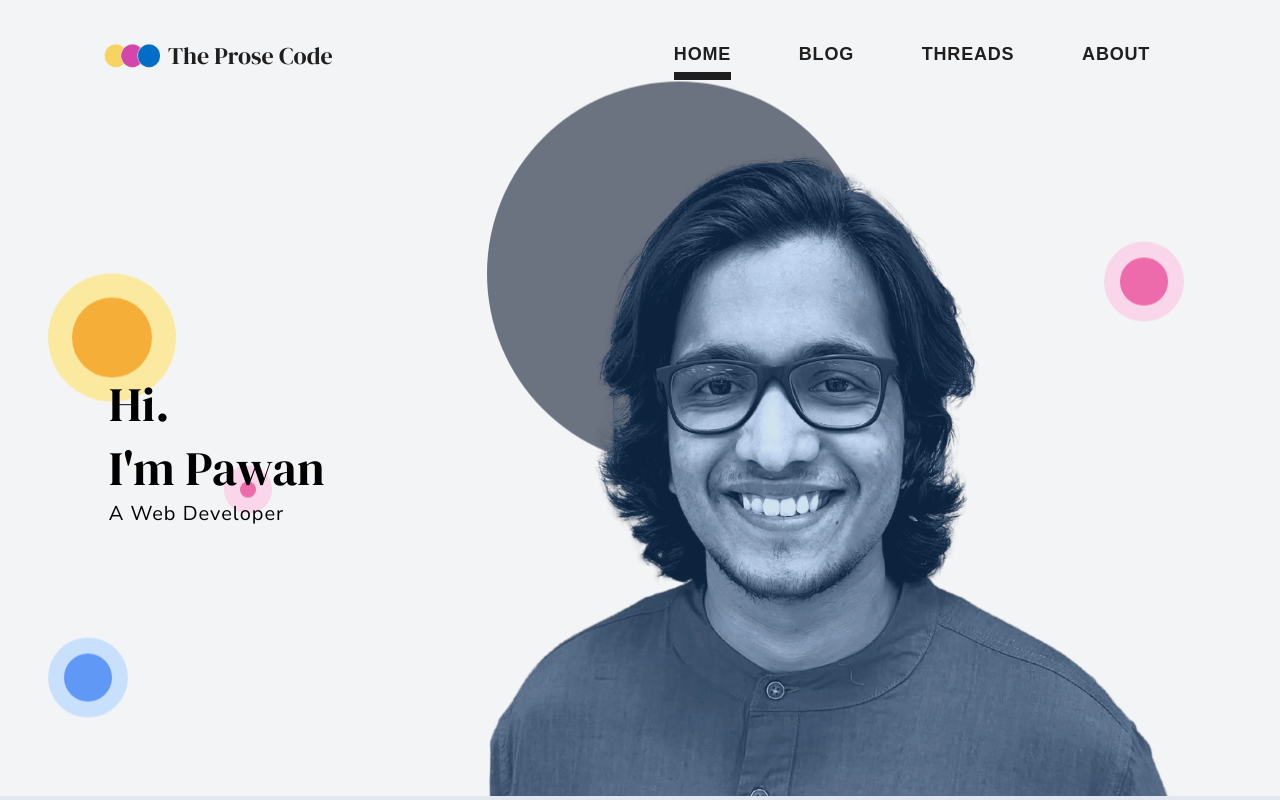
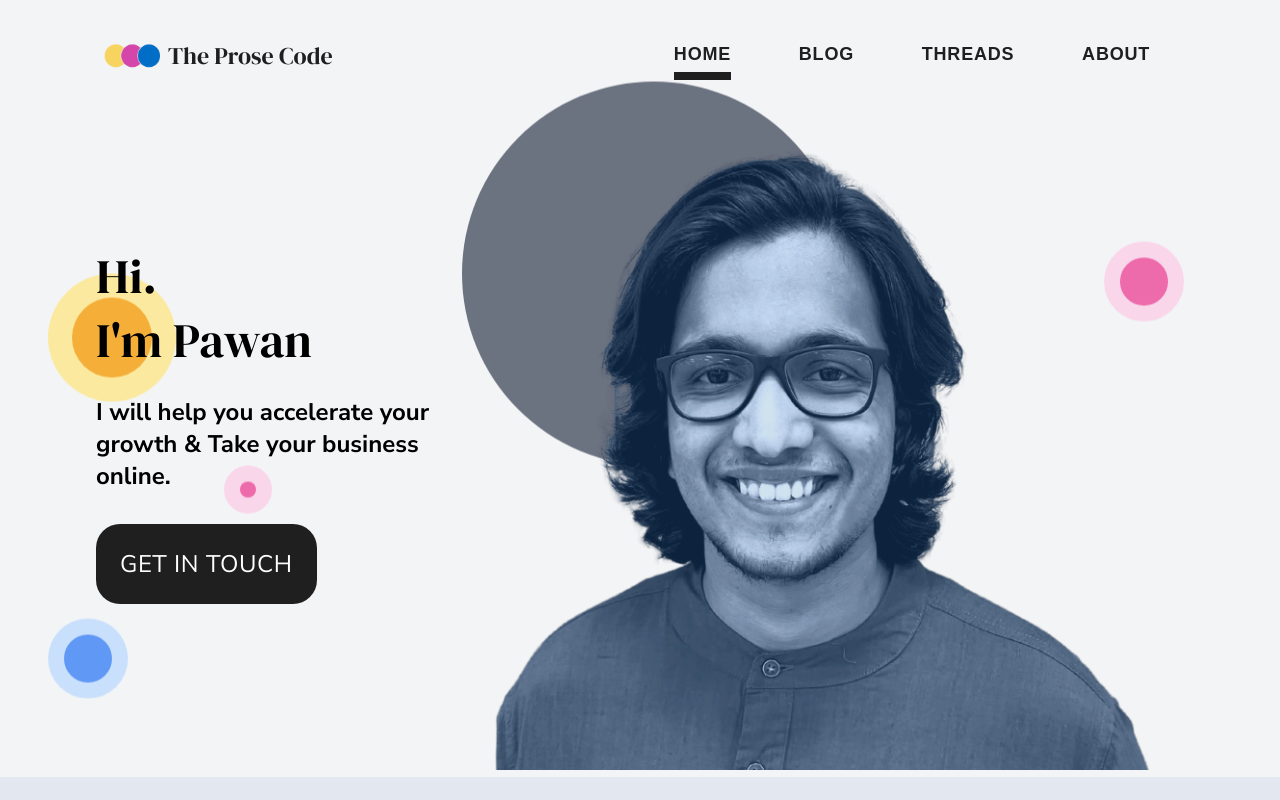
Before and after one commit to BhandarkarPawan/portfolio, a Next.js app: page / in a window 1280 px wide. Shown: the top 800 px of the page. Built offline with nearby package versions, Linux system fonts and the light colour scheme.

Commit message:
Add Call to Action

```diff
--- a/components/ContactMe/index.tsx
+++ b/components/ContactMe/index.tsx
@@ -14,7 +14,10 @@ import { faEnvelope } from '@fortawesome/free-solid-svg-icons';
 
 const ContactMe = () => {
   return (
-    <div className="flex flex-col bg-black lg:px-32 py-16 items-center md:content-start p-8 ">
+    <div
+      id="contact"
+      className="flex flex-col bg-black lg:px-32 py-16 items-center md:content-start p-8 "
+    >
       <Title bgColor={EColor.BLUE} textColor={EColor.WHITE}>
         Contact Me
       </Title>
@@ -41,37 +44,45 @@ const ContactMe = () => {
           </p> */}
           <div className="flex w-full text-3xl mt-4">
             <a href="https://www.linkedin.com/in/pawan-bhandarkar-b18370137/">
-              <FontAwesomeIcon icon={faLinkedin} color="white" />
+              <FontAwesomeIcon
+                icon={faLinkedin}
+                color="white"
+                className="hover:scale-125"
+              />
             </a>
             <a href="https://github.com/BhandarkarPawan">
-              <FontAwesomeIcon icon={faGithub} color="white" className="ml-7" />
+              <FontAwesomeIcon
+                icon={faGithub}
+                color="white"
+                className="ml-7 hover:scale-125"
+              />
             </a>
             <a href="https://twitter.com/BhandarkarPawan">
               <FontAwesomeIcon
                 icon={faTwitter}
                 color="white"
-                className="ml-7"
+                className="ml-7 hover:scale-125"
               />
             </a>
             <a href="https://www.instagram.com/stable.stool/">
               <FontAwesomeIcon
                 icon={faInstagram}
                 color="white"
-                className="ml-7"
+                className="ml-7 hover:scale-125"
               />
             </a>
             <a href="https://codepen.io/BhandarkarPawan">
               <FontAwesomeIcon
                 icon={faCodepen}
                 color="white"
-                className="ml-7"
+                className="ml-7 hover:scale-125"
               />
             </a>
             <a href="mailto:pawankbhandarkar@gmail.com">
               <FontAwesomeIcon
                 icon={faEnvelope}
                 color="white"
-                className="ml-7"
+                className="ml-7 hover:scale-125"
               />
             </a>
           </div>
--- a/components/Intro/index.tsx
+++ b/components/Intro/index.tsx
@@ -1,6 +1,7 @@
+import Bubble, { BubbleColor, BubbleSize } from '../../components/Bubble';
+
+import Image from 'next/image';
 import React from 'react';
-import Image from 'next/image';
-import Bubble, { BubbleColor, BubbleSize } from '../../components/Bubble';
 
 const Intro = () => {
   return (
@@ -32,15 +33,26 @@ const Intro = () => {
         className="md:right-24 right-24 md:bottom-32 top-40
         "
       />
-      <div className="z-50 md:w-1/3 md:h-auto h-48 md:text-left text-center flex flex-col justify-center">
-        <h1 className="title">Hi.</h1>
-        <h1 className="title">I'm Pawan</h1>
-        <p className="subtitle">A Web Developer</p>
+      <div className="md:mt-0 mt-24 md:px-0 px-8 z-50 md:w-1/3 md:h-auto h-48 md:text-left text-center flex flex-col justify-center md:items-start items-center">
+        <div className="flex md:block">
+          <h1 className="z-50 title">Hi.</h1>
+          <h1 className="z-50 title ml-4 md:ml-0">I'm Pawan</h1>
         </div>
-      <div className="relative flex">
-        <div className="z-20 bubble floating-circle left-4 lg:w-96 lg:h-96 sm:w-72 sm:h-72 h-56 w-56 bg-gray-500"></div>
+        <p className="z-50 font-secondary text-2xl font-bold mt-8">
+          I will help you accelerate your growth & Take your business online.
+        </p>
+        <a
+          href="#contact"
+          className="z-50 hover:shadow-2xl hover:scale-105 bg-black text-white font-secondary tracking-wide rounded-3xl text-2xl px-6 py-6 my-8"
+        >
+          GET IN TOUCH
+        </a>
+      </div>
+      <div className="relative flex mt-24 md:mt-0">
+        <div className="z-20 bubble floating-circle left-4 lg:w-96 lg:h-96 sm:w-72 sm:h-72 h-48 w-48 bg-gray-500"></div>
+        <div className="mx-8">
           <Image
-          className="z-50"
+            className="z-50 "
             src="/images/branding/pawan-2.png"
             alt="Pawan"
             width={700}
@@ -48,6 +60,7 @@ const Intro = () => {
           />
         </div>
       </div>
+    </div>
   );
 };
 
--- a/components/NavTab/index.tsx
+++ b/components/NavTab/index.tsx
@@ -1,7 +1,7 @@
+import { IPage } from '../../types/data-models';
+import Link from 'next/link';
 import React from 'react';
-import Link from 'next/link';
 import styles from './index.module.css';
-import { IPage } from '../../types/data-models';
 
 export interface Props {
   page: IPage;
@@ -22,7 +22,7 @@ const NavTab: React.FC<Props> = (props) => {
   return (
     <Link href={page.url}>
       <a
-        className={`${styles.navItem} ${className} ${selctedClass}`}
+        className={`${styles.navItem} ${className} ${selctedClass} hover:-translate-y-1`}
         onClick={handleClick}
       >
         {page.name}
--- a/styles/globals.css
+++ b/styles/globals.css
@@ -13,6 +13,7 @@
 
 html,
 body {
+  scroll-behavior: smooth;
   padding: 0;
   margin: 0;
   font-family: 'Barlow Semi Condensed', sans-serif;
```
Lines whose indentation alone changed are shown as unchanged.
